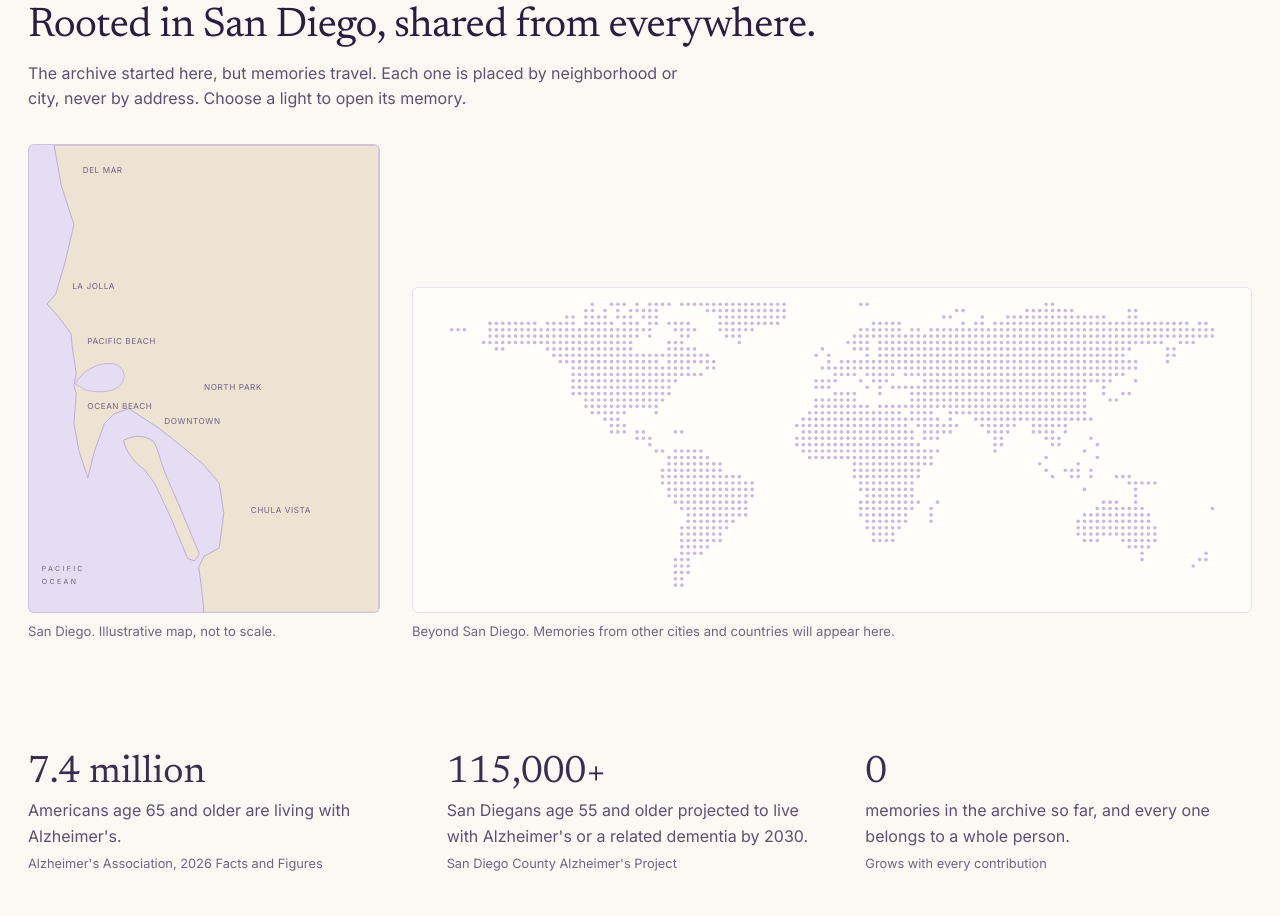
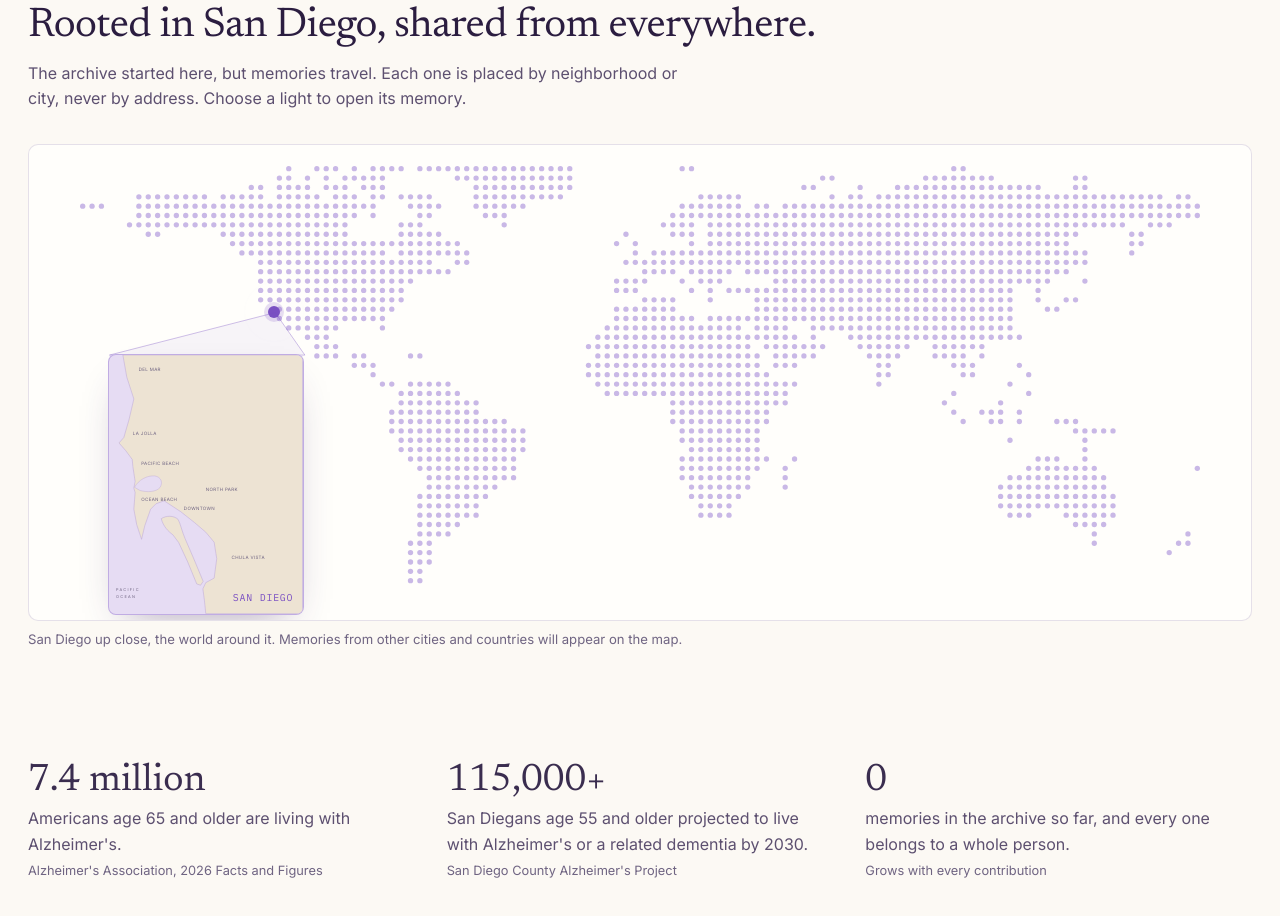
Before and after one commit to Anika2317/the-memory-archive, a website: page index.html in a window 1280 px wide. Shown: the part 1396-2312 px from the top of the page. Drawn offline with nearby package versions, Linux system fonts and the light colour scheme; files that its build step writes are made by us from their sources; a web font is replaced by a local one.

Commit message:
added maps

```diff
--- a/index.html
+++ b/index.html
@@ -120,9 +120,16 @@
               city, never by address. Choose a light to open its memory.
             </p>
           </div>
-          <div class="maps">
-            <div class="mapbox">
-              <div class="map">
+          <div class="atlas" id="atlas">
+            <div class="world">
+              <div class="world-plot" id="worldPlot">
+                <img src="img/world-dots.svg" alt="" />
+                <span class="sd-pin" id="sdPin" aria-hidden="true"></span>
+                <div class="world-dots" id="worldDots"></div>
+              </div>
+            </div>
+            <svg class="atlas-lines" id="atlasLines" aria-hidden="true"></svg>
+            <div class="map sd-inset" id="sdInset">
               <svg viewBox="0 0 600 800" preserveAspectRatio="none" aria-hidden="true">
                 <path
                   fill="#EDE3D3"
@@ -162,17 +169,10 @@
                 </g>
               </svg>
               <div id="dots"></div>
-              </div>
-              <p class="map-caption">San Diego. Illustrative map, not to scale.</p>
-            </div>
-            <div class="worldbox">
-              <div class="world">
-                <img src="img/world-dots.svg" alt="" />
-                <div id="worldDots"></div>
-              </div>
-              <p class="map-caption" id="worldCaption">Beyond San Diego.</p>
+              <span class="mono inset-label">San Diego</span>
             </div>
           </div>
+          <p class="map-caption" id="worldCaption"></p>
         </section>
 
         <section class="section">
--- a/js/app.js
+++ b/js/app.js
@@ -1370,6 +1370,55 @@
     $('stage').scrollIntoView({ behavior: reduce ? 'auto' : 'smooth', block: 'nearest' });
     openMemory(pool[Math.floor(Math.random() * pool.length)].id);
   });
+  function drawAtlasLines() {
+    var svg = $('atlasLines');
+    var box = $('atlas').getBoundingClientRect();
+    if (!box.width) return;
+    var pin = $('sdPin').getBoundingClientRect();
+    var inset = $('sdInset').getBoundingClientRect();
+    var px = pin.left + pin.width / 2 - box.left,
+      py = pin.top + pin.height / 2 - box.top;
+    var l = inset.left - box.left,
+      r = inset.right - box.left,
+      t = inset.top - box.top;
+    var out =
+      '<polygon class="lens" points="' +
+      [px, py, l, t, r, t]
+        .map(function (v) {
+          return v.toFixed(1);
+        })
+        .join(' ') +
+      '"/>';
+    var plot = $('worldPlot').getBoundingClientRect();
+    MEMORIES.forEach(function (m) {
+      if (!m.world) return;
+      var x = plot.left - box.left + ((m.world[0] + 180) / 360) * plot.width,
+        y = plot.top - box.top + ((80 - m.world[1]) / 140) * plot.height;
+      var cx = (px + x) / 2,
+        cy = Math.min(py, y) - Math.abs(x - px) * 0.18 - 10;
+      out +=
+        '<path class="trip" d="M' +
+        px.toFixed(1) +
+        ' ' +
+        py.toFixed(1) +
+        ' Q' +
+        cx.toFixed(1) +
+        ' ' +
+        cy.toFixed(1) +
+        ' ' +
+        x.toFixed(1) +
+        ' ' +
+        y.toFixed(1) +
+        '"/>';
+    });
+    svg.innerHTML = out;
+  }
+  var atlasTimer;
+  window.addEventListener('resize', function () {
+    clearTimeout(atlasTimer);
+    atlasTimer = setTimeout(drawAtlasLines, 120);
+  });
+
   function drawDots() {
     $('dots').innerHTML = '';
     $('worldDots').innerHTML = '';
@@ -1399,9 +1448,12 @@
       });
       (m.world ? $('worldDots') : $('dots')).appendChild(b);
     });
-    $('worldCaption').textContent = away
-      ? 'Beyond San Diego. ' + away + (away === 1 ? ' memory' : ' memories') + ' from other places.'
-      : 'Beyond San Diego. Memories from other cities and countries will appear here.';
+    $('worldCaption').textContent =
+      'San Diego up close, the world around it. ' +
+      (away
+        ? away + (away === 1 ? ' memory has' : ' memories have') + ' come from beyond San Diego.'
+        : 'Memories from other cities and countries will appear on the map.');
+    drawAtlasLines();
     $('memCount').textContent = MEMORIES.length;
     $('heroCount').textContent = MEMORIES.length;
     $('heroLinks').textContent = links.length;
@@ -2155,7 +2207,7 @@
       '.section .lede',
       '.allbar',
       '.decades',
-      '.mapbox',
+      '.atlas',
       '.fact',
       '.about > p',
       '.about > ul',
--- a/scss/_lower.scss
+++ b/scss/_lower.scss
@@ -24,43 +24,118 @@
   }
 }
 
-.maps {
-  display: flex;
-  flex-wrap: wrap;
-  gap: 1.5rem 2rem;
-  align-items: flex-end;
+.atlas {
+  position: relative;
   margin-top: 2rem;
-}
-
-.mapbox {
-  flex: 1 1 16rem;
-  min-width: 0;
-  max-width: 22rem;
-}
-
-.worldbox {
-  flex: 3 1 24rem;
-  min-width: 0;
+  background: var(--bg-2);
+  border: 1px solid var(--line);
+  border-radius: 10px;
+  overflow: hidden;
 }
 
 .world {
   position: relative;
   aspect-ratio: 720 / 280;
-  background: var(--bg-2);
-  border: 1px solid var(--line);
-  border-radius: 6px;
-  overflow: hidden;
+}
+
+.world-plot {
+  position: absolute;
+  inset: 4%;
 
   img {
+    display: block;
+    width: 100%;
+    height: 100%;
+  }
+}
+
+.world-dots {
+  position: absolute;
+  inset: 0;
+}
+
+// San Diego: lng -117.16, lat 32.72 on the 360 x 140 degree plot
+.sd-pin {
+  position: absolute;
+  left: 17.46%;
+  top: 33.77%;
+  width: 12px;
+  height: 12px;
+  border-radius: 50%;
+  background: var(--lilac);
+  transform: translate(-50%, -50%);
+  box-shadow: 0 0 0 4px glow(0.18);
+
+  &::after {
+    content: '';
     position: absolute;
-    inset: 4%;
-    width: 92%;
-    height: 92%;
+    inset: -8px;
+    border-radius: 50%;
+    border: 1px solid glow(0.5);
+    animation: pinPulse 2.6s ease-out infinite;
+  }
+}
+
+@keyframes pinPulse {
+  from {
+    transform: scale(0.4);
+    opacity: 1;
+  }
+  to {
+    transform: scale(2.2);
+    opacity: 0;
+  }
+}
+
+.atlas-lines {
+  position: absolute;
+  inset: 0;
+  width: 100%;
+  height: 100%;
+  pointer-events: none;
+  overflow: visible;
+
+  .lens {
+    fill: glow(0.06);
+    stroke: glow(0.35);
+    stroke-width: 1;
   }
 
-  #worldDots {
-    position: absolute;
-    inset: 4%;
+  .trip {
+    fill: none;
+    stroke: glow(0.45);
+    stroke-width: 1.2;
+    stroke-dasharray: 3 4;
+  }
+}
+
+.map.sd-inset {
+  position: absolute;
+  left: 6.5%;
+  top: 44%;
+  width: 16%;
+  box-shadow: 0 18px 40px -20px rgba($night, 0.45);
+}
+
+.inset-label {
+  position: absolute;
+  right: 0.6rem;
+  bottom: 0.5rem;
+  color: var(--lilac);
+  font-size: 0.62rem;
+}
+
+@media (max-width: 40rem) {
+  .atlas {
+    padding-bottom: 1.25rem;
+  }
+
+  .map.sd-inset {
+    position: relative;
+    left: auto;
+    top: auto;
+    width: 62%;
+    margin: 1.5rem auto 0;
   }
 }
 
@@ -69,8 +144,8 @@
   width: 100%;
   aspect-ratio: 3 / 4;
   background: var(--water);
-  border: 1px solid var(--line);
-  border-radius: 6px;
+  border: 1px solid var(--line-2);
+  border-radius: 8px;
   overflow: hidden;
 
   svg {
```
Lines whose indentation alone changed are shown as unchanged.
